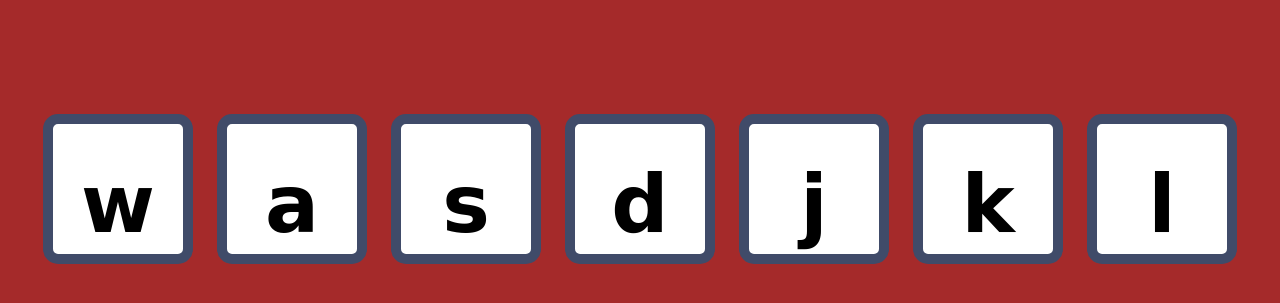
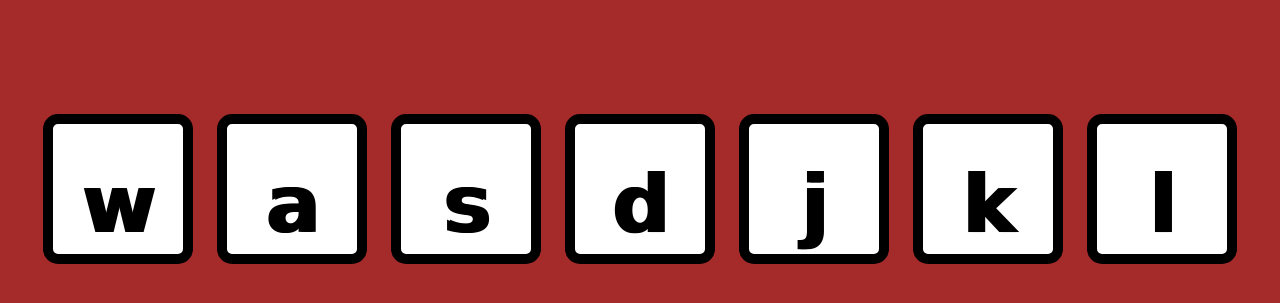
Before and after one commit to krsid/drumkit, a plain HTML site: page index.html in a window 1280 px wide. Shown: the part 257-560 px from the top of the page. Drawn offline with Linux system fonts and the light colour scheme.

Commit message:
Update style.css

```diff
--- a/style.css
+++ b/style.css
@@ -23,13 +23,13 @@ h1{
 
 button{
   outline: none;
-  border: 10px solid #404B69;
+  border: 10px solid black;
   font-size: 5rem;
   font-family: 'Arvo', cursive;
   line-height: 2;
   font-weight: 900;
   color: black;
-  text-shadow: 3px 0 #fff;
+  text-shadow: 3px 0 black;
   border-radius: 15px;
   display: inline-block;
   width: 150px;
```
